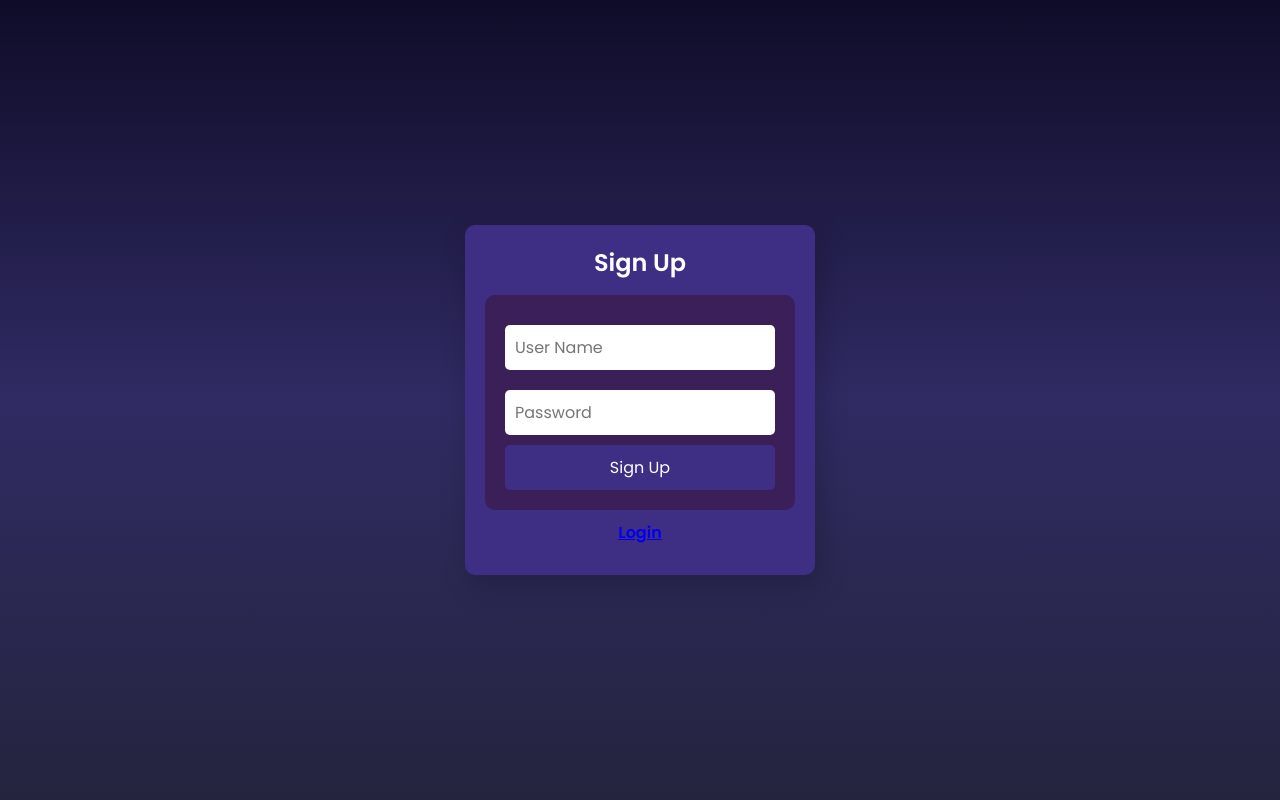
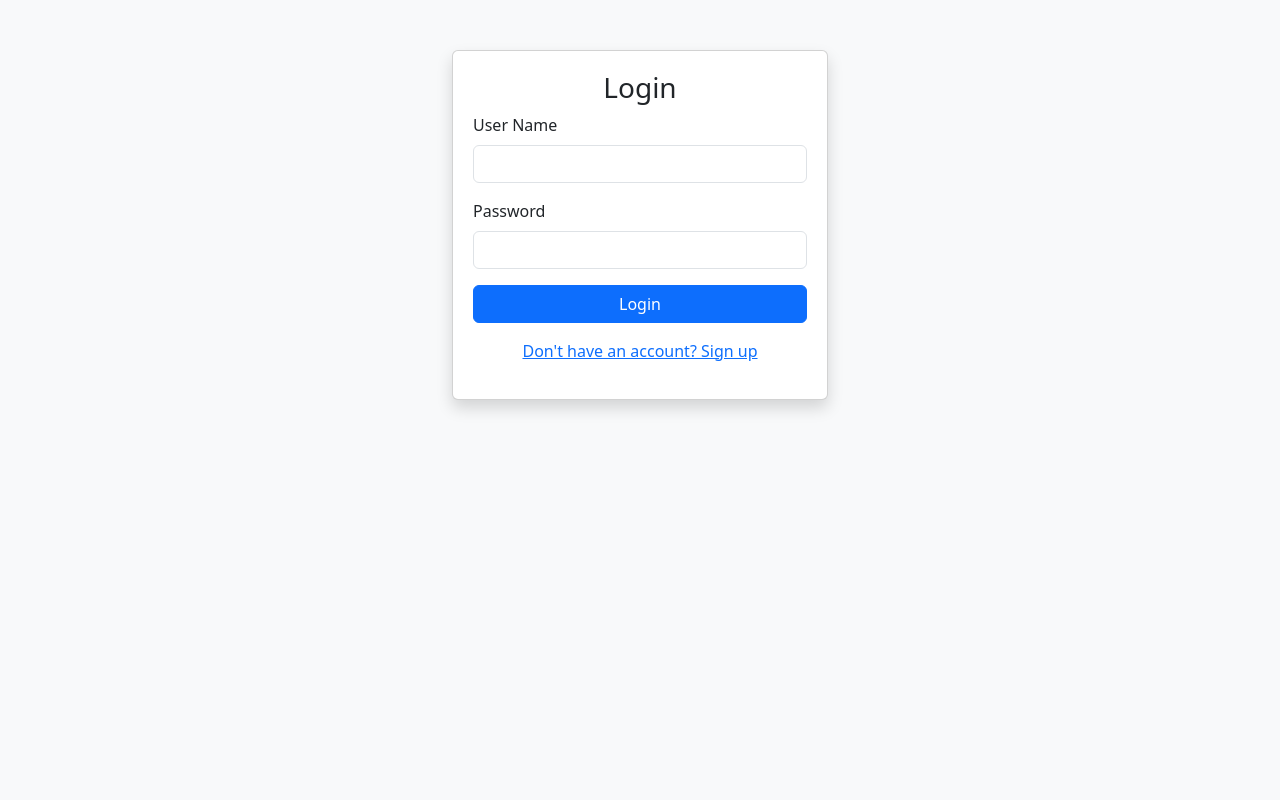
Before and after one commit to DarilTom/HOMECARE, a Django app: page /login in a window 1280 px wide. Run offline with Django 5.2, Linux system fonts and the light colour scheme.

Commit message:
login updated loading

```diff
--- a/homecare/homecare_app/templates/myapp/login.html
+++ b/homecare/homecare_app/templates/myapp/login.html
@@ -1,105 +1,62 @@
+
 <!DOCTYPE html>
 <html lang="en">
 <head>
     <meta charset="UTF-8">
     <meta name="viewport" content="width=device-width, initial-scale=1.0">
-    <title>{% block title %} Sign Up {% endblock %}</title>
+    <title>{% block title %} Login & Signup {% endblock %}</title>
+    <link href="https://cdn.jsdelivr.net/npm/bootstrap@5.3.0/dist/css/bootstrap.min.css" rel="stylesheet">
     <style>
-        @import url('https://fonts.googleapis.com/css2?family=Poppins:wght@300;400;600&display=swap');
-
-        * {
-            margin: 0;
-            padding: 0;
-            box-sizing: border-box;
-            font-family: 'Poppins', sans-serif;
-        }
-
-        body {
-            display: flex;
-            justify-content: center;
-            align-items: center;
-            height: 100vh;
-            background: linear-gradient(to bottom, #0f0c29, #302b63, #24243e);
-        }
-
-        .container {
-            width: 350px;
-            background: #3e2f84; /* Changed to a distinct violet shade */
-            border-radius: 10px;
-            box-shadow: 5px 10px 30px rgba(0, 0, 0, 0.2);
-            padding: 20px;
-            text-align: center;
-            position: relative;
-        }
-
-        h2 {
-            color: #fff;
-            font-weight: 600;
-            text-align: center;
-            margin-bottom: 15px;
-        }
-
-        form {
-            background: #3a1f58; /* Another subtle contrast for form */
-            padding: 20px;
-            border-radius: 10px;
-        }
-
-        input {
-            width: 100%;
-            padding: 10px;
-            margin: 10px 0;
-            border: none;
-            border-radius: 5px;
-            font-size: 16px;
-            background: #fff;
-        }
-
-        .btn {
-            width: 100%;
-            padding: 10px;
-            background: #3e2f84;
-            color: white;
-            border: none;
-            border-radius: 5px;
-            font-size: 16px;
-            cursor: pointer;
-        }
-
-        .btn:hover {
-            background: #6d44b8;
-        }
-
-        .switch {
-            background: #3e2f84;
-            padding: 10px;
-            border-radius: 0 0 10px 10px;
-            cursor: pointer;
-            font-weight: bold;
-            color: white;
-        }
+        body { background-color: #f8f9fa; }
+        .container { max-width: 400px; margin-top: 50px; }
+        .card { padding: 20px; }
     </style>
 </head>
 <body>
-
     <div class="container">
-        <h2>{% block form_title %} Sign Up {% endblock %}</h2>
-
-        <form method="post">
+        <div class="card shadow">
+            <h3 class="text-center" id="form-title">Login</h3>
+            <form id="auth-form" method="post">
             {% csrf_token %}
-            <input type="text" name="username" placeholder="User Name" required>
-            <input type="password" name="password" placeholder="Password" required>
-            <button type="submit" class="btn">
-                {% block button_text %} Sign Up {% endblock %}
-            </button>
-        </form>
-
-        <div class="switch">
-            {% block switch_text %}
-                <a href="{% url 'login' %}">Login</a>
-            {% endblock %}
+                <div class="mb-3">
+                    <label for="Name" class="form-label">User Name</label>
+                    <input type="text" class="form-control" id="username" required>
+                </div>
+                <div class="mb-3">
+                    <label for="password" class="form-label">Password</label>
+                    <input type="password" class="form-control" id="password" required>
+                </div>
+                <div class="mb-3 d-none" id="name-field">
+                    <label for="name" class="form-label">Full Name</label>
+                    <input type="text" class="form-control" id="name">
+                </div>
+                <button type="submit" class="btn btn-primary w-100" id="submit-btn">Login</button>
+            </form>
+            <p class="text-center mt-3">
+                <a href="#" id="toggle-form">Don't have an account? Sign up</a>
+            </p>
         </div>
     </div>
 
+    <script>
+        const formTitle = document.getElementById("form-title");
+        const submitBtn = document.getElementById("submit-btn");
+        const toggleForm = document.getElementById("toggle-form");
+        const nameField = document.getElementById("name-field");
+
+        toggleForm.addEventListener("click", function () {
+            if (submitBtn.innerText === "Login") {
+                formTitle.innerText = "Sign Up";
+                submitBtn.innerText = "Sign Up";
+                toggleForm.innerText = "Already have an account? Login";
+                nameField.classList.remove("d-none");
+            } else {
+                formTitle.innerText = "Login";
+                submitBtn.innerText = "Login";
+                toggleForm.innerText = "Don't have an account? Sign up";
+                nameField.classList.add("d-none");
+            }
+        });
+    </script>
 </body>
 </html>
```
Also changed, not shown: homecare/homecare_app/templates/footer.html (added, +67 -0 lines), homecare/homecare_app/templates/myapp/landingpage.html (+3 -64 lines), 1 other file.
